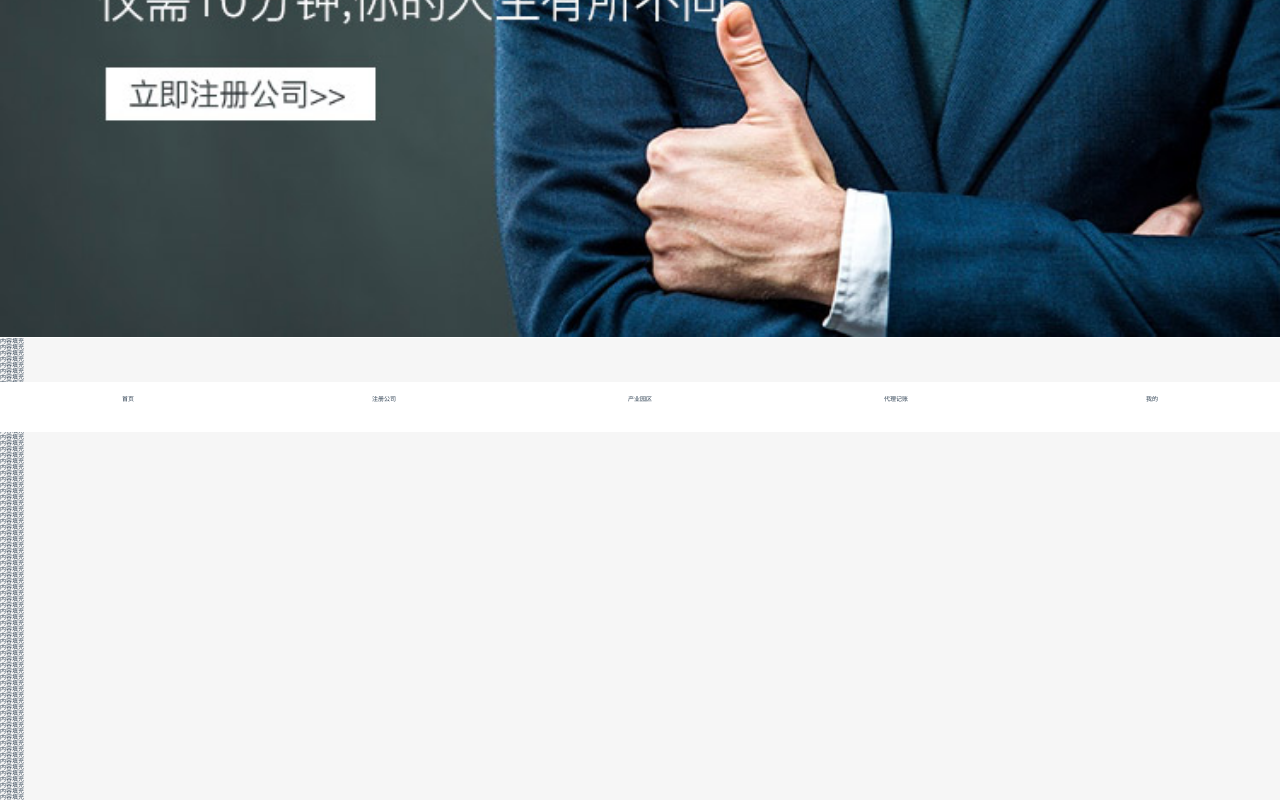
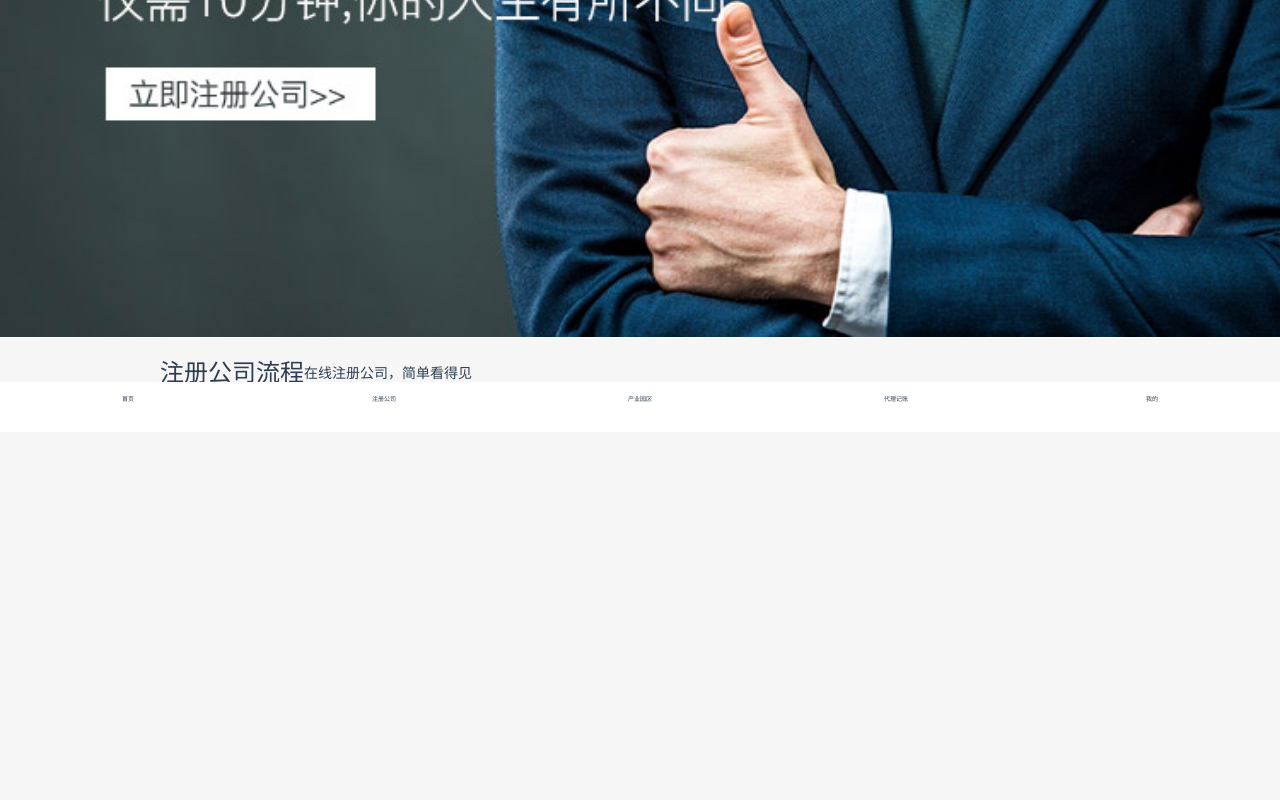
Before and after one commit to maxdosme/m2_zhongqi, a Vue app: page /#/ in a window 1280 px wide. Shown: the part 368-1168 px from the top of the page. After the commit the page ends 800 px from the top, so only its background shows below. Built offline with nearby package versions, Linux system fonts and the light colour scheme; a small style sheet from the web is missing.

Commit message:
'制作注册公司板块样式'

```diff
--- a/index.html
+++ b/index.html
@@ -6,7 +6,7 @@
     <meta name="keywords" content="上海免费注册公司，免费注册公司，上海注册公司，注册公司流程，注册公司费用，中国注册公司，注册公司代理，注册公司，注册内资公司，注册外资公司，注册代表处，自贸区注册公司，免费注册公司，开发区注册公司，上海开发区注册公司，代办营业执照">
     <meta name="description" content="仲企集团15年公司注册经验，10000+成功注册案例，丰富的注册经验">
     <title>仲企一站式企业服务平台</title>
-    <link rel="stylesheet" href="http://at.alicdn.com/t/font_549800_vamf72vt2jdr6bt9.css">
+    <link rel="stylesheet" href="http://at.alicdn.com/t/font_549800_06hxekt9mtq5xw29.css">
     <link rel="stylesheet" href="static/css/reset.css">
   </head>
   <body>
--- a/src/components/index/pageIndex.vue
+++ b/src/components/index/pageIndex.vue
@@ -1,90 +1,28 @@
 <template>
+    <div>
         <el-row>
             <el-col :span="24">
                 <div class="banner">
                     <img src="static/image/banner.png" alt="banner">
                 </div>
             </el-col>
-      <el-col :span="24">
-          <div>内容填充</div>
-          <div>内容填充</div>
-          <div>内容填充</div>
-          <div>内容填充</div>
-          <div>内容填充</div>
-          <div>内容填充</div>
-          <div>内容填充</div>
-          <div>内容填充</div>
-          <div>内容填充</div>
-          <div>内容填充</div>
-          <div>内容填充</div>
-          <div>内容填充</div>
-          <div>内容填充</div>
-          <div>内容填充</div>
-          <div>内容填充</div>
-          <div>内容填充</div>
-          <div>内容填充</div>
-          <div>内容填充</div>
-          <div>内容填充</div>
-          <div>内容填充</div>
-          <div>内容填充</div>
-          <div>内容填充</div>
-          <div>内容填充</div>
-          <div>内容填充</div>
-          <div>内容填充</div>
-          <div>内容填充</div>
-          <div>内容填充</div>
-          <div>内容填充</div>
-          <div>内容填充</div>
-          <div>内容填充</div>
-          <div>内容填充</div>
-          <div>内容填充</div>
-          <div>内容填充</div>
-          <div>内容填充</div>
-          <div>内容填充</div>
-          <div>内容填充</div>
-          <div>内容填充</div>
-          <div>内容填充</div>
-          <div>内容填充</div>
-          <div>内容填充</div>
-          <div>内容填充</div>
-          <div>内容填充</div>
-          <div>内容填充</div>
-          <div>内容填充</div>
-          <div>内容填充</div>
-          <div>内容填充</div>
-          <div>内容填充</div>
-          <div>内容填充</div>
-          <div>内容填充</div>
-          <div>内容填充</div>
-          <div>内容填充</div>
-          <div>内容填充</div>
-          <div>内容填充</div>
-          <div>内容填充</div>
-          <div>内容填充</div>
-          <div>内容填充</div>
-          <div>内容填充</div>
-          <div>内容填充</div>
-          <div>内容填充</div>
-          <div>内容填充</div>
-          <div>内容填充</div>
-          <div>内容填充</div>
-          <div>内容填充</div>
-          <div>内容填充</div>
-          <div>内容填充</div>
-          <div>内容填充</div>
-          <div>内容填充</div>
-          <div>内容填充</div>
-          <div>内容填充</div>
-          <div>内容填充</div>
-          <div>内容填充</div>
-          <div>内容填充</div>
-          <div>内容填充</div>
-          <div>内容填充</div>
-          <div>内容填充</div>
-          <div>内容填充</div>
-          <div>内容填充</div>
+        </el-row>
+        <div class="index_cont1">
+            <el-row>
+                <el-col :span="21" :offset="3">
+                    <div class="cont1_box">
+                        <i class="icon iconfont icon-wpml"></i>
+                        <h3>注册公司流程</h3>
+                        <p>在线注册公司，简单看得见</p>
+                        <div class="cont1_right">
+                            <i class="icon iconfont icon-you"></i>
+                        </div>
+                    </div>
                 </el-col>
+                <el-col :span="3"></el-col>
             </el-row>
+        </div>
+    </div>
 </template>
 
 <script>
@@ -97,4 +35,29 @@ export default {}
         background-color #fff
         img
             width: 100%
+    .index_cont1
+        position relative
+        height 7.3333rem
+        padding-top 2rem
+        .cont1_box
+            position relative
+            & .icon-wpml
+                float left
+                font-size 6.5rem
+                margin-right .5rem
+            & h3
+                float left
+                font-size 2.4rem
+                line-height 3rem
+            & p
+                float left
+                font-size 1.4rem
+                line-height 3rem
+            .cont1_right
+                position absolute
+                right 1rem
+                float right
+                & .icon-you
+                    font-size 3rem
+                    line-height 5rem
 </style>
```
Lines whose indentation alone changed are shown as unchanged.
